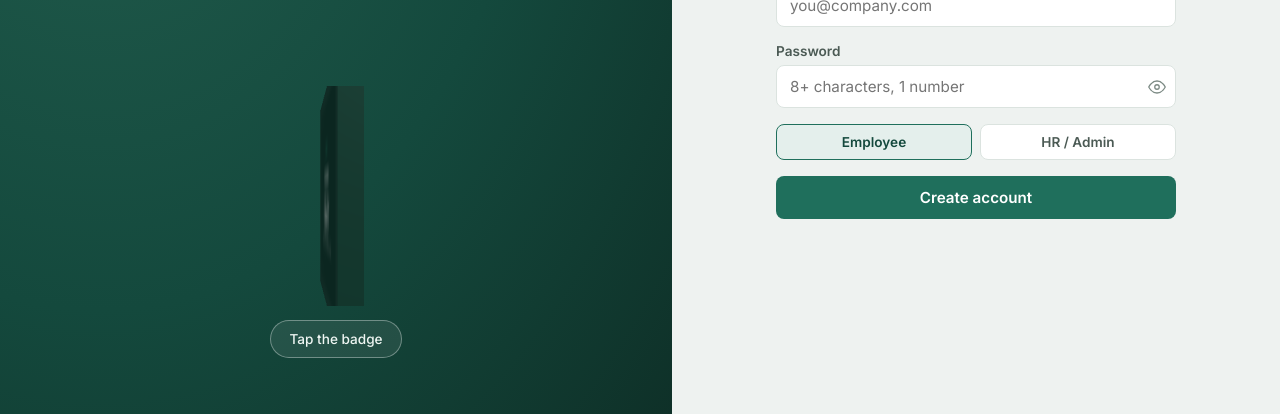
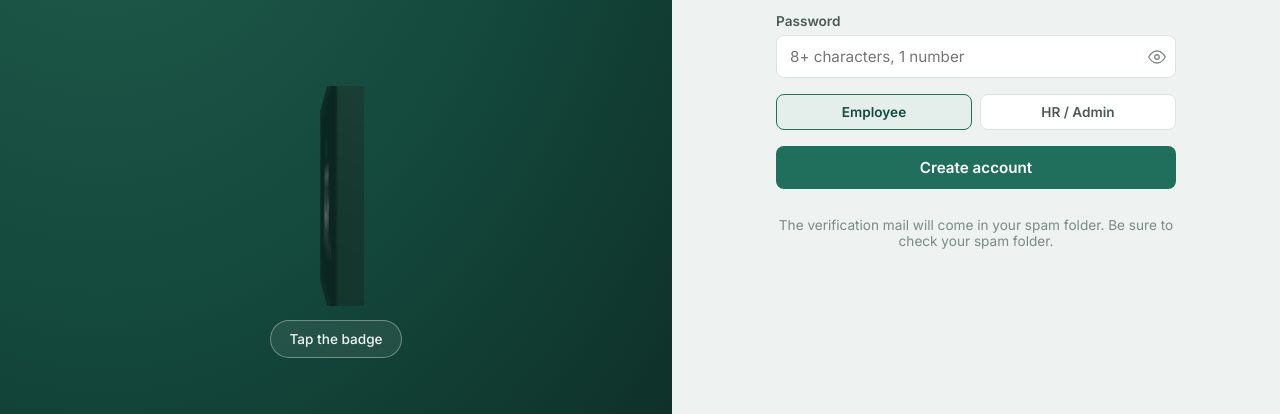
Before and after one commit to bibhavdas/VibeForge-Project, a plain HTML site: page index.html in a window 1280 px wide. Both pictures are taken after a click on the tab "Sign up". Shown: the part 386-800 px from the top of the page. Drawn offline with nearby package versions, Linux system fonts and the light colour scheme.

Commit message:
Update index.html

```diff
--- a/index.html
+++ b/index.html
@@ -84,6 +84,9 @@
           <button type="button" class="role-opt" data-role="admin">HR / Admin</button>
         </div>
         <button type="submit" class="btn-primary">Create account</button>
+        <p style="font-size: 0.85rem; color: var(--muted); text-align: center; margin-top: 12px;">
+  The verification mail will come in your spam folder. Be sure to check your spam folder.
+        </p>
       </form>
     </div>
   </div>
```
